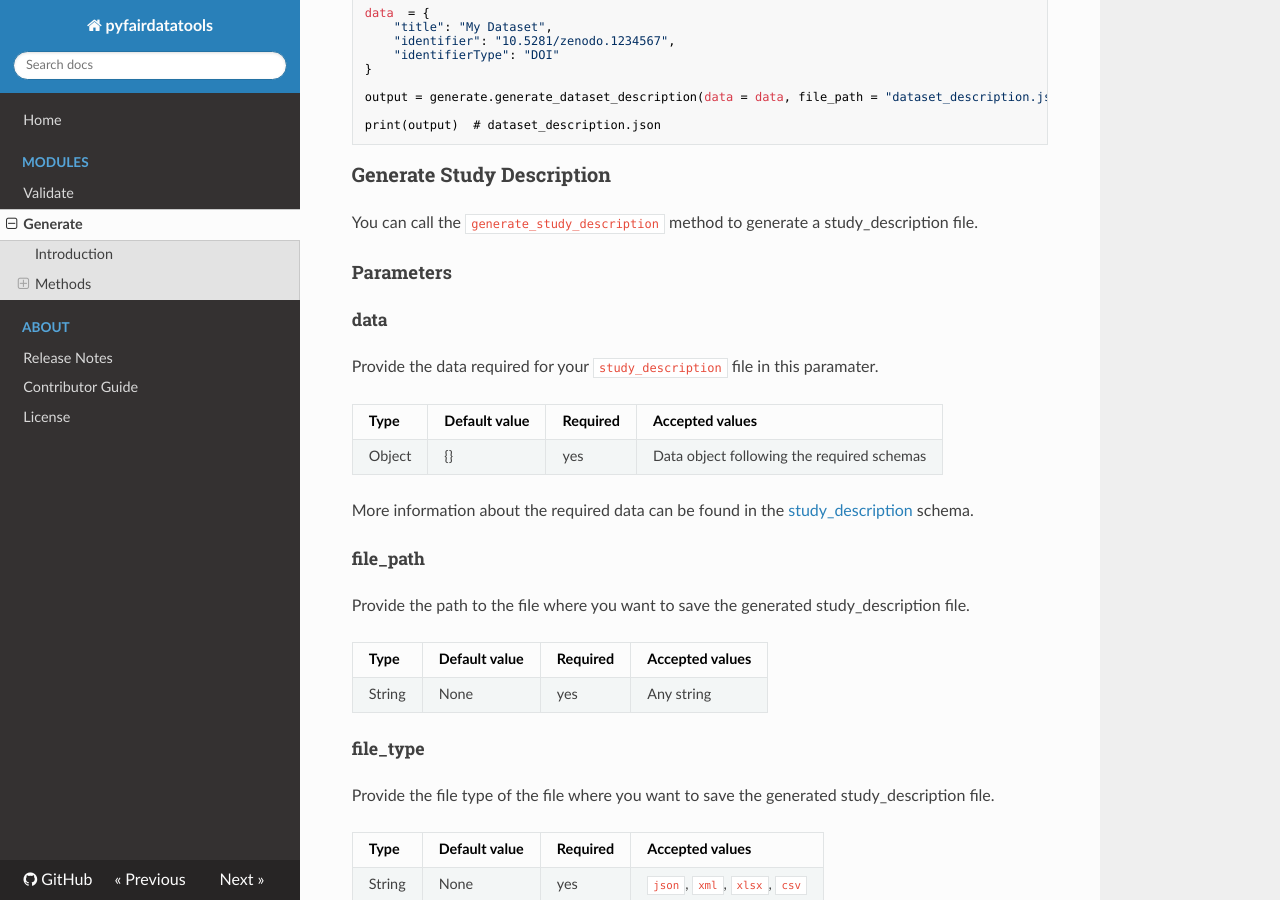
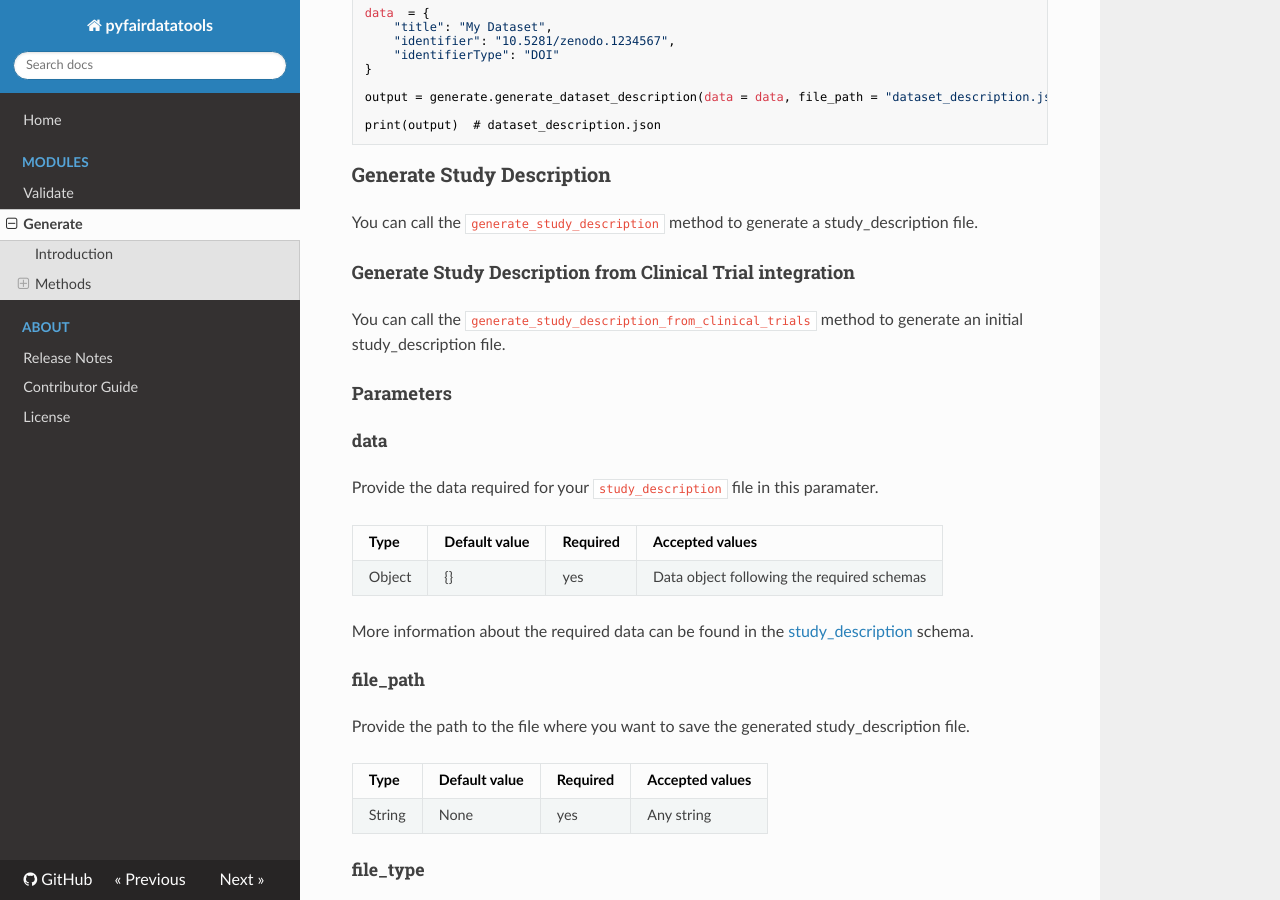
Before and after one commit to AI-READI/pyfairdatatools, an MkDocs documentation site: the page built from docs/modules/generate.md, in a window 1280 px wide and 900 px high, scrolled down 1636 px. Built offline with MkDocs 1.6.1, drawn with Linux system fonts in a browser that asks for light colours; nearby versions of some CDN libraries.

Commit message:
feat: adsd clinical trials info

```diff
--- a/docs/modules/generate.md
+++ b/docs/modules/generate.md
@@ -73,6 +73,10 @@ print(output)  # dataset_description.json
 ### Generate Study Description
 
 You can call the `generate_study_description` method to generate a study_description file.
+
+#### Generate Study Description from Clinical Trial integration
+
+You can call the `generate_study_description_from_clinical_trials` method to generate an initial study_description file.
 
 #### Parameters
 
```
